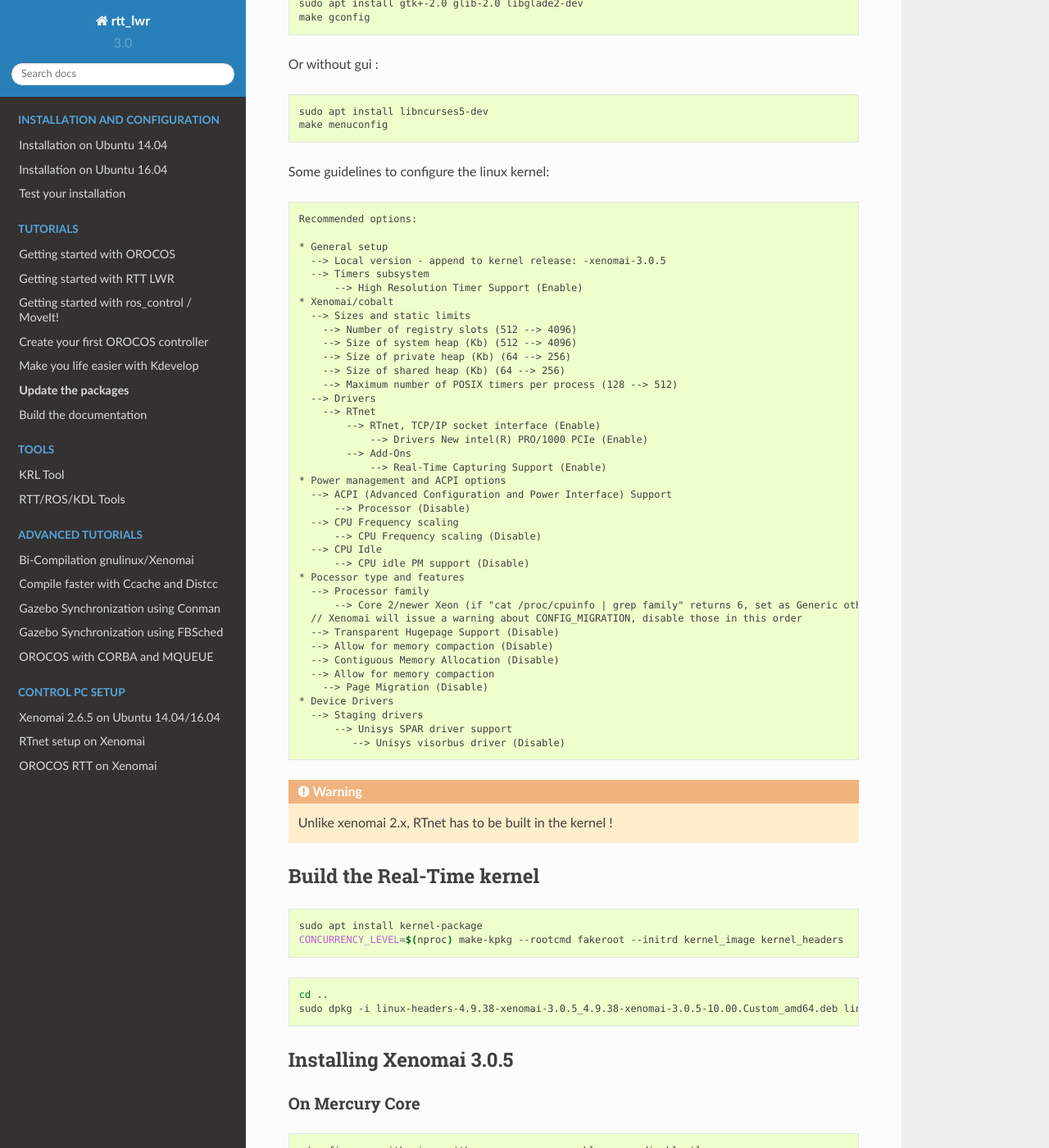
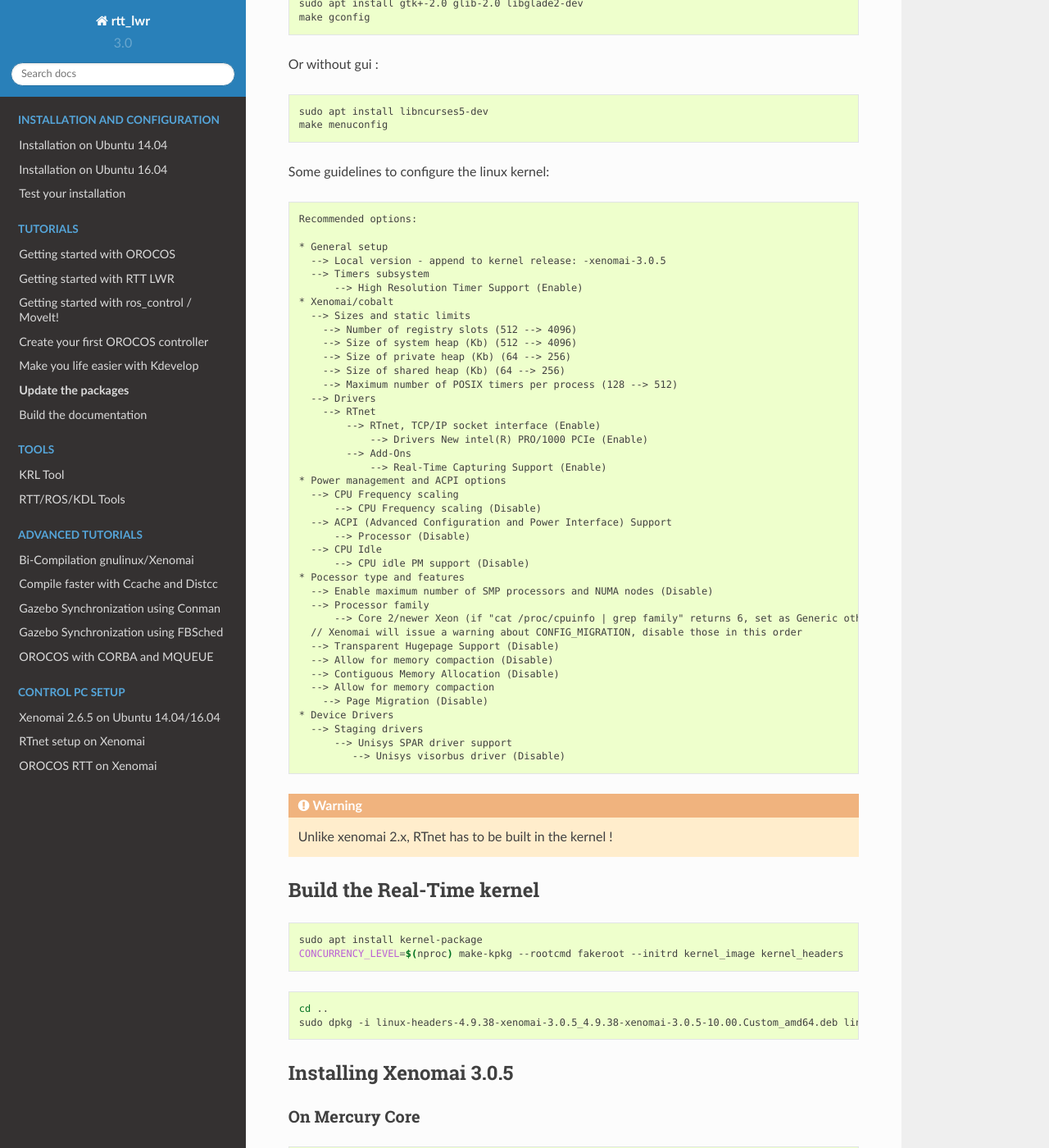
Before and after one commit to kuka-isir/rtt_lwr, a Sphinx documentation site: the page built from docs/source/rtpc/xenomai3-installation-instructions.rst, in a window 1280 px wide and 1400 px high, scrolled down 1167 px. Shown: the whole window at 82% size. Built offline with Sphinx 7.4.7 and the Read the Docs theme 2.0.0, drawn with Linux system fonts in a browser that asks for light colours.

```diff
--- a/docs/source/rtpc/xenomai3-installation-instructions.rst
+++ b/docs/source/rtpc/xenomai3-installation-instructions.rst
@@ -91,13 +91,14 @@
             --> Add-Ons
                 --> Real-Time Capturing Support (Enable)
     * Power management and ACPI options
+      --> CPU Frequency scaling
+          --> CPU Frequency scaling (Disable)
       --> ACPI (Advanced Configuration and Power Interface) Support
           --> Processor (Disable)
-      --> CPU Frequency scaling
-          --> CPU Frequency scaling (Disable)
       --> CPU Idle
           --> CPU idle PM support (Disable)
     * Pocessor type and features
+      --> Enable maximum number of SMP processors and NUMA nodes (Disable)
       --> Processor family
           --> Core 2/newer Xeon (if "cat /proc/cpuinfo | grep family" returns 6, set as Generic otherwise)
       // Xenomai will issue a warning about CONFIG_MIGRATION, disable those in this order
```
